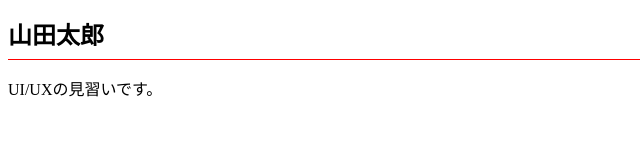
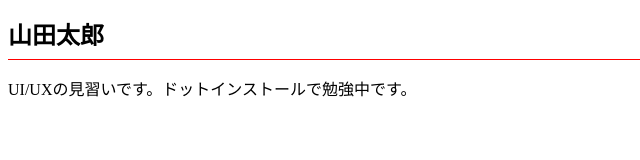
Before and after one commit to ichbin19daichi/ichbin19daichi.github.io, a plain HTML site: page index.html in a window 1280 px wide. Shown: the whole page, without its empty margins (0-640 px from the left). Drawn offline with Linux system fonts and the light colour scheme.

Commit message:
Add files via upload

```diff
--- a/index.html
+++ b/index.html
@@ -9,6 +9,6 @@
 </head>
 <body>
   <h1>山田太郎</h1>
-  <p>UI/UXの見習いです。</p>
+  <p>UI/UXの見習いです。ドットインストールで勉強中です。</p>
 </body>
 </html>
```
